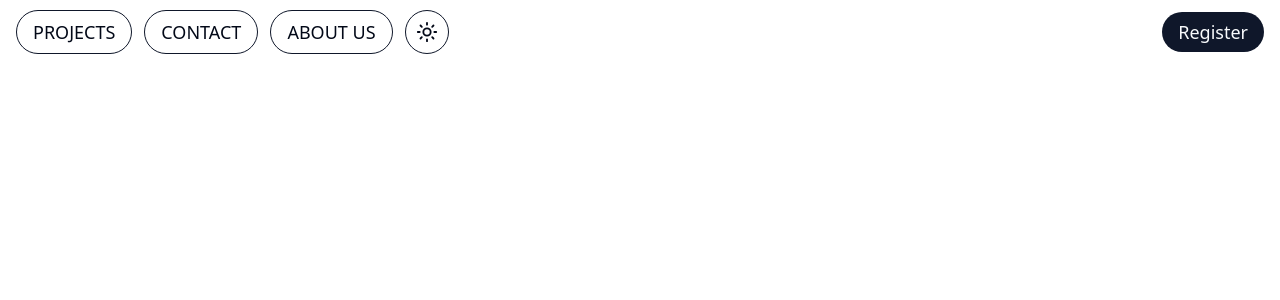
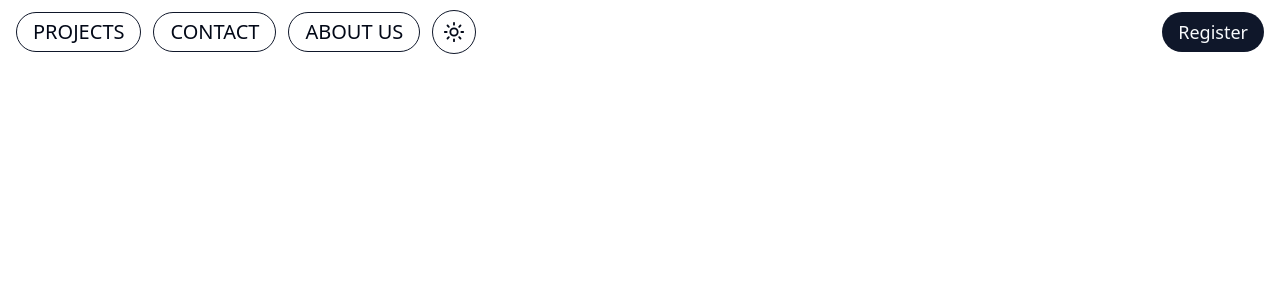
Before and after one commit to Y0z64/nart-webapp, a React (Vite) app: page / in a window 1280 px wide. Shown: the top 300 px of the page. Built offline with nearby package versions, Linux system fonts and the light colour scheme.

Commit message:
Nav bar styles

```diff
--- a/src/components/atoms/NavButton.tsx
+++ b/src/components/atoms/NavButton.tsx
@@ -7,7 +7,7 @@ type NavButtonProps = {
 
 export default function NavButton({ text, onClick }: NavButtonProps) {
   return (
-    <Button variant={"outline"} onClick={onClick} className="px-4 py-0 rounded-full text-lg" size={"lg"}>
+    <Button variant={"outline"} onClick={onClick} className="px-4 h-10 rounded-full text-xl" size={"lg"}>
       {text}
     </Button>
   )
--- a/src/components/mode-toggle..tsx
+++ b/src/components/mode-toggle..tsx
@@ -16,8 +16,8 @@ export function ModeToggle() {
     <DropdownMenu>
       <DropdownMenuTrigger asChild>
         <Button variant="outline" className="aspect-square h-11 rounded-full">
-          <Sun className="absolute h-[22px] w-[22px] rotate-0 scale-100 transition-all dark:-rotate-90 dark:scale-0" />
-          <Moon className="absolute h-[22px] w-[22px] rotate-90 scale-0 transition-all dark:rotate-0 dark:scale-100" />
+          <Sun className="absolute h-[1.375rem] w-[1.375rem] rotate-0 scale-100 transition-all dark:-rotate-90 dark:scale-0" />
+          <Moon className="absolute h-[1.375rem] w-[1.375rem] rotate-90 scale-0 transition-all dark:rotate-0 dark:scale-100" />
           <span className="sr-only">Toggle theme</span>
         </Button>
       </DropdownMenuTrigger>
--- a/src/components/particles/Navbar.tsx
+++ b/src/components/particles/Navbar.tsx
@@ -15,7 +15,7 @@ export default function Nav() {
       </div>
       {/* Right */}
       <div className="flex w-fit items-center justify-center space-x-4">
-        <Button variant={"default"} className="rounded-full px-4 py-0 text-lg">
+        <Button variant={"default"} className="rounded-full px-4 text-lg">
           Register
         </Button>
       </div>
--- a/src/components/ui/button.tsx
+++ b/src/components/ui/button.tsx
@@ -13,7 +13,7 @@ const buttonVariants = cva(
         destructive:
           "bg-destructive text-destructive-foreground hover:bg-destructive/90",
         outline:
-          "border border-[0.01px] border-accent-foreground bg-background hover:bg-primary hover:text-primary-foreground",
+          "border border-[0.01px] border-accent-foreground bg-background hover:bg-primary hover:text-foreground",
         secondary:
           "bg-secondary text-secondary-foreground hover:bg-secondary/80",
         ghost: "hover:bg-accent hover:text-accent-foreground",
```
